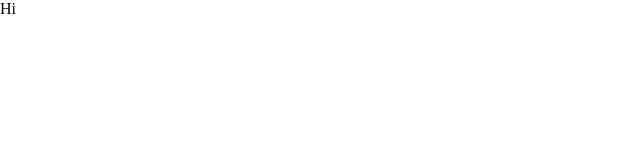
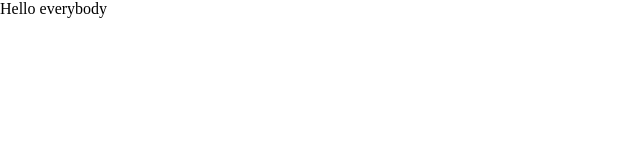
Before and after one commit to Hermes222/Hermes222.github.io, a React (Create React App) app: page / in a window 1280 px wide. Shown: the top 160 px of the page, without its empty margins (0-640 px from the left). Built offline with nearby package versions, Linux system fonts and the light colour scheme.

Commit message:
it works

```diff
--- a/src/componets/Navbar/index.js
+++ b/src/componets/Navbar/index.js
@@ -2,7 +2,7 @@ import React from 'react';
 
 const Navbar =() =>{
     return (<div>
-        <p>Hi</p>
+        <p>Hello everybody</p>
     </div>);
 }
 
```
